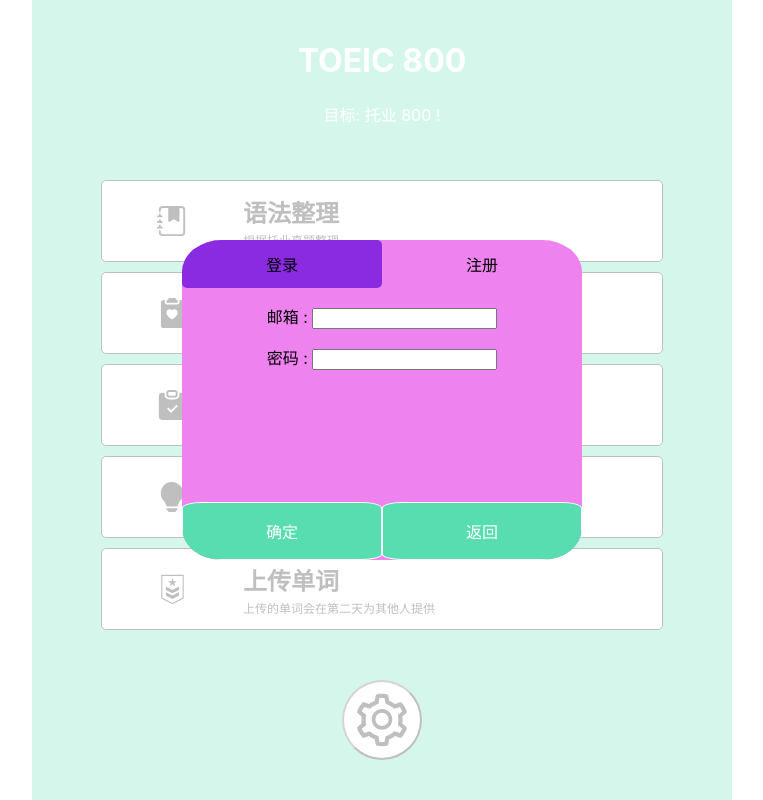
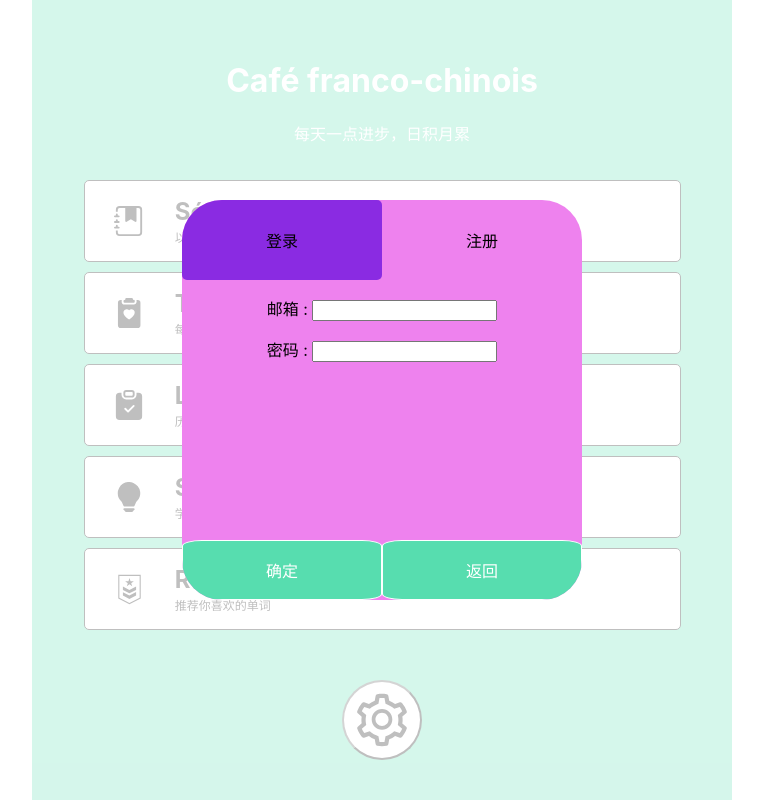
Before and after one commit to Chenbao2021/EnglishWeb2, a React app: page / in a window 1280 px wide. Both pictures are taken after a click on the button 640 px from the left and 720 px from the top of the page. Shown: the whole page, without its empty margins (258-1021 px from the left). Built offline with nearby package versions, Linux system fonts and the light colour scheme.

Commit message:
1704 some up to dates

```diff
--- a/src/App.css
+++ b/src/App.css
@@ -26,8 +26,10 @@
   flex-direction: column;
   align-items: center;
 }
-.app-header {
-
+.App-header{
+  display: flex;
+  justify-content: center;
+  align-items: center;
 }
 .m_setting{
 
@@ -44,13 +46,13 @@
 }
 .vocabulariesBoard{
   background-color: white;
-  width: 80%;
+  width: 100%;
   height: 100%;
   /* padding: 5%; */
   display: flex;
   flex-direction: column;
 
-  overflow: scroll;
+  overflow: auto;
   position: relative;
 }
 .bodyOption{
@@ -58,7 +60,7 @@
   border: 1px black solid;
   background-color: white;
 
-  width: 80%;
+  width: 85%;
   height: 10vh;
   border-radius: 5px;
 
@@ -72,7 +74,7 @@
   border: 1px black solid;
   background-color: white;
 
-  width: 80%;
+  width: 85%;
   height: 10vh;
   border-radius: 5px;
 
@@ -82,7 +84,7 @@
   align-items: center;
 }
 .bodyOptionRight{
-  flex-grow: 7;
+  flex-grow: 9;
 
   display: flex;
   flex-direction: column;
@@ -93,7 +95,7 @@
 }
 
 .bodyOptionLeft{
-  width: 25%;
+  width: 15%;
   display: flex;
   justify-content: center;
 }
@@ -116,6 +118,7 @@
 
 .bodySettingContents{
   height: 40vh;
+  min-height: 400px;
   width: 80vw;
   max-width: 400px;
   border-radius: 10%;
--- a/src/App.js
+++ b/src/App.js
@@ -53,7 +53,8 @@ function App() {
   const [uploadWordClicked, setUploadWordClicked] = useState('');
   const [checkVocabulariesBoard, setCheckVocabulariesBoard] = useState('');
   const [getWordClicked, setGetWordClicked ] = useState(false);
-
+  const [synonyme, setSynonyme] = useState('');
+  const [wordType, setWordType] = useState('');
 
   const getWord = async () => {
     var today = new Date(),
@@ -86,7 +87,7 @@ function App() {
   }
   const Options2 = (props) => {
     return(
-      <a href='https://drive.google.com/drive/folders/1H4d2b6fdilUh22k40n2kFfwNDotjwBUd?usp=share_link' className='bodyOption2'>
+      <a href='https://drive.google.com/drive/folders/1E3k8FBbMAUzVk4xmB7PK0-ivibB8zJqy?usp=share_link' className='bodyOption2'>
         <div className='bodyOptionLeft'>
           {props.icon}
         </div>
@@ -107,7 +108,10 @@ function App() {
   const M_SettingContents = (props) => {
     const connexion = async (props) => {
       if(inscription){
-        if(props.password === props.passwordBis && props.email === props.emailBis) {
+        if(props.password.length < 6) {
+          alert('密码必须要六位以上')
+        }
+        else if(props.password === props.passwordBis && props.email === props.emailBis) {
           createUserWithEmailAndPassword(auth, props.email, props.password)
           .then(async (userCredential) => {
             const user = userCredential.user;
@@ -147,20 +151,22 @@ function App() {
         .catch((error) => {
           const errorCode = error.code;
           const errorMessage = error.message;
+          alert('您的账号或者密码不正确!');
+          setPassword('')
         });
       }
     }
-    const deconnexion = () => {
-      auth.signOut()
-      .then(() => {
-        console.log('Utilisateur déconnecté');
-        setUserId('')
-      })
-      .catch((error) => {
-        console.log(error.message);
-      });
-      setUserName('')
-    }
+    // const deconnexion = () => {
+    //   auth.signOut()
+    //   .then(() => {
+    //     console.log('Utilisateur déconnecté');
+    //     setUserId('')
+    //   })
+    //   .catch((error) => {
+    //     console.log(error.message);
+    //   });
+    //   setUserName('')
+    // }
     const checkIn = async (props ) => {
     }
     const checkWord = async (props) => {
@@ -180,13 +186,13 @@ function App() {
         {
           userId === ''
           ?
-          <div style={{ display: 'flex', flexDirection: 'column',  justifyContent: 'space-between', backgroundColor : 'violet',  width: '100%', gridColumn: '1/3', gridRow: '1/3'    }}>
-            <div className='inscription-line' style={{ display: 'flex', flexDirection:"column", alignItems:"center", flexGrow: 1, justifyContent: 'center' }}>
-                  <div style={{ height: '20%', display: 'flex', flexDirection: 'row', width: '100%',  justifyContent: 'space-around' }}>
+          <div style={{ display: 'flex', flexDirection: 'column',  justifyContent: 'space-between', backgroundColor : 'violet',  width: '100%', gridColumn: '1/3', gridRow: '1/3',  }}>
+            <div className='inscription-line' style={{ display: 'flex', flexDirection:"column", alignItems:"center",  justifyContent: 'center', flexGrow: 3, }}>
+                  <div style={{ height: '80px', display: 'flex', flexDirection: 'row', width: '100%',  justifyContent: 'space-around' }}>
                     <button onClick={() => { setInscription(false) }} style={{ all: 'unset',  padding: '5px', flexGrow: 1, textAlign: 'center', borderRadius: '5px', backgroundColor: !inscription ? 'blueviolet': undefined }}>登录</button>
                     <button onClick={() => setInscription(true)} style={{ all: 'unset',  padding: '5px', flexGrow: 1, textAlign: 'center', borderRadius: '5px', backgroundColor: inscription ? 'blueviolet': undefined}}>注册</button>
                   </div>
-                  <div style={{ flexGrow: 5 }}>
+                  <div style={{ flexGrow: 1, }}>
                     <p style={{ marginBottom:0, padding: 0, }}>邮箱 : <input type='text' value={email} onChange={(e) => setEmail(e.target.value)} /> </p>
                     {
                       inscription ?
@@ -207,7 +213,7 @@ function App() {
                     }
                   </div>
             </div>
-            <div style={{ display: 'flex', flexDirection:'row',}}>
+            <div style={{ display: 'flex', flexDirection:'row', height: '80px', }}>
               <button style={{
                 width: '90%',
                 marginTop: '5%',
@@ -228,7 +234,13 @@ function App() {
           </div>
           :
           <>
-            <button onClick={() => { setSetting(false); setUploadWordClicked(true) }} className='btn1' >上传单词</button>
+            <button onClick={() => { if(userType === '') {
+                alert('您无法使用此功能!')
+              } else {
+                setSetting(false); setUploadWordClicked(true)
+            }}} className='btn1' >
+              上传单词
+            </button>
             <button onClick={() => { checkWord() }} className='btn2' >单词本子</button>
             <button onClick={() => { checkIn() }} className='btn3' >打卡</button>
             <button className='btn4' onClick={() => setSetting(false)}>返回</button>
@@ -254,7 +266,7 @@ function App() {
             var today = new Date(),
             date = today.getFullYear() + '-' + (today.getMonth() + 1) + '-' + today.getDate();
             const userRef = doc(db, 'users', userId);
-            await updateDoc(userRef, {skills: arrayUnion({cn: props.cn, en: props.en, description: props.description, date: date})})
+            await updateDoc(userRef, {skills: arrayUnion({cn: props.cn, en: props.en, description: props.description, type: props.type, synonyme: props.synonyme, date: date})})
             alert('单词已经保存在你的单词本里面了')
             setWordChinese('');
             setWordEnglish('');
@@ -267,18 +279,21 @@ function App() {
       }
       return(
         <>
-          <button onClick={() => { setGetWordClicked(true) }} style={{all: 'unset', display: 'flex', flexDirection: 'row', border: '1px black solid', backgroundColor: '#57DDAF', height: '150px', marginTop: '3%' , borderRadius: '2%',  }}>
-            <div style={{ width: '40%', borderRight: '1px black solid', display: 'flex', flexDirection: 'column', justifyContent:'space-around', alignItems: 'center', }}>
+          <button onClick={() => { setGetWordClicked(true) }} style={{all: 'unset', display: 'flex', flexDirection: 'row', border: '1px black solid', backgroundColor: '#57DDAF', height: '170px', marginTop: '2%' , borderRadius: '2%',  }}>
+            <div style={{width: '40%', borderRight: '1px black solid', display: 'flex', flexDirection: 'column', justifyContent: 'space-evenly', alignItems: 'center' }}>
+              <p>{props.synonyme}</p>
               <p>{props.cn}</p>
+              <div style={{ display:'flex',  flexDirection: 'row',  width: '100%', borderTop: '1px solid black',  justifyContent: 'center' }}>
                 <p>{props.en}</p>
               </div>
-            <div style={{ width: '60%' , padding: '5px', backgroundColor: '#D7DDAF' }}>
-              <p>{props.description}</p>
+            </div>
+            <div style={{ width: '60%' , padding: '5px', backgroundColor: '#D7DDAF', display: 'flex', flexDirection: 'column' }}>
+              <p style={{ all: 'unset', flexGrow: 4, overflow: 'auto', overflowAnchor: 'none' }}> 类型: {props.type} <br/> 详细描述: {props.description}</p>
             </div>
           </button>
           <Modal isOpen={getWordClicked}>
             <div className='inscription-line' style={{ display: 'flex', flexDirection:"column", alignItems:"center" }}>
-                      <p style={{ marginBottom:0, padding: 0, }}>默写它的英语 : <input  type="text" value={wordEnglish}  onChange={(e) => setWordEnglish(e.target.value)} style={{  width:'100%', padding: '1px', border: '1px solid black' }} /> </p>
+                      <p style={{ marginBottom:0, padding: 0, }}>默写它的法语 : <input  type="text" value={wordEnglish}  onChange={(e) => setWordEnglish(e.target.value)} style={{  width:'100%', padding: '1px', border: '1px solid black' }} /> </p>
                       <p style={{ marginBottom:0, padding: 0, }}>默写它的中文 : <input  type="text" value={wordChinese}  onChange={(e) => setWordChinese(e.target.value)} style={{  width:'100%', padding: '1px', border: '1px solid black' }} /> </p>
             </div>
             <div className='vocabulariesButtons' style={{ display: 'flex', justifyContent: 'center',  height: '80px',  }}>
@@ -289,7 +304,7 @@ function App() {
 
                 // bottom: '5vh',
               }}
-                onClick={() => getWord({cn: props.cn, en: props.en, description: props.description})}
+                onClick={() => getWord({cn: props.cn, en: props.en, description: props.description, synonyme: props.synonyme, type: props.type})}
               >
                 <p>确认</p>
               </button>
@@ -312,24 +327,25 @@ function App() {
     return(
       <Modal
         isOpen={clicked}
-        className='vocabulariesBoardContents'
+        // className='vocabulariesBoardContents'
       >
         <div className='vocabulariesBoard'>
           { words.length !== 0 ?
               words.map(word => {
                     return(
-                        Word({cn:word.cn, en:word.en, description:word.description})
+                        Word({cn:word.cn, en:word.en, description:word.description, type: word.type, synonyme: word.synonyme})
                     )
                     })
-            : <div style={{ display: 'flex', alignItems: 'center', justifyContent: 'center', flexDirection: 'row', flexGrow: 0.6, marginTop: '3%' , borderRadius: '2%',  }}>
+            : <div style={{ display: 'flex', alignItems: 'center', justifyContent: 'center', flexDirection: 'row', flexGrow: 1,  borderRadius: '2%',  }}>
                 <h1>没有单词啦!</h1>
               </div>
           }
-          <div className='vocabulariesButtons' style={{ display: 'flex', justifyContent: 'center',  height: '80px',  }}>
+          <div className='vocabulariesButtons' style={{ flexGrow: 1, display: 'flex', justifyContent: 'center', alignItems: 'flex-end', height: '80px', marginTop: '20px' ,  }}>
             <button style={{
               width: '100%',
-              height: '80%',
-              marginTop: '10%',
+              height: '100%',
+              maxHeight: '100px',
+
             }}
               onClick={() => setClicked(false)}
             >
@@ -342,7 +358,6 @@ function App() {
   }
   const M_CheckVocabulariesBoard = (props) => {
     const Word = (props) => {
-
       const getWord = async (props) => {
         if(userId === '') {
           alert('请登录!');
@@ -353,12 +368,15 @@ function App() {
       }
       return(
         <button onClick={() => { getWord({cn: props.cn, en: props.en, description: props.description}) }} style={{all: 'unset', display: 'flex', flexDirection: 'row', border: '1px black solid', backgroundColor: '#57DDAF', marginTop: '3%' , borderRadius: '2%', height: '150px',  }}>
-          <div style={{ width: '40%', borderRight: '1px black solid', display: 'flex', flexDirection: 'column', justifyContent:'space-around', alignItems: 'center', }}>
-            <p>{props.cn}</p>
-            <p>{props.en}</p>
+            <div style={{ paddingTop: '2%', width: '40%', borderRight: '1px black solid', display: 'flex', flexDirection: 'column', justifyContent:'space-around', alignItems: 'center' }}>
+              <p>中文: {props.cn}</p>
+              <p>法语: {props.en}</p>
+              <div style={{ display:'flex', flexDirection: 'row',  width: '100%', borderTop: '1px solid black', justifyContent: 'space-evenly' }}>
+                <p>拼音: {props.synonyme}</p>
               </div>
-          <div style={{ width: '60%' , padding: '5px', backgroundColor: '#D7DDAF' }}>
-            <p>{props.description}</p>
+            </div>
+            <div style={{ width: '60%' , padding: '5px', backgroundColor: '#D7DDAF', display: 'flex', flexDirection: 'column' }}>
+              <p style={{ all: 'unset', flexGrow: 4 }}> 类型: {props.type} <br/> 详细描述: {props.description}</p>
             </div>
         </button>
       )
@@ -373,7 +391,7 @@ function App() {
             words.length !== 0 ?
               words.map(word => {
                 return(
-                    <Word cn={word.cn} en={word.en} description={word.description} />
+                    <Word cn={word.cn} en={word.en} description={word.description} type={word.type} synonyme={word.synonyme} />
                 )
                 })
             : <div style={{ display: 'flex', alignItems: 'center', justifyContent: 'center', flexDirection: 'row', flexGrow: 0.6, marginTop: '3%' , borderRadius: '2%',  }}>
@@ -494,8 +512,9 @@ function App() {
           <div className='vocabulariesButtons' style={{ display: 'flex', justifyContent: 'center', flexGrow: 1  }}>
             <div className='inscription-line' style={{ display: 'flex', flexDirection:"column", alignItems:"center" }}>
                   <h3>谢谢提供单词!</h3>
-                  <p style={{ marginBottom:0, padding: 0, }}>Word : <input  type="text" value={word}  onChange={(e) => setWord(e.target.value)} style={{  width:'100%', padding: '1px', border: '1px solid black' }} /> </p>
-                  <p>Description : <textarea   type="text" style={{ all: 'unset',   textAlign: 'unset', border: '1px black solid', height:'30vh', width: "100%", padding: '1px' }} value={wordDescription} onChange={(e) => setWordDescryption(e.target.value)} /> </p>
+                  <p>提供的单词会在检查以后出现</p>
+                  <p style={{ marginBottom:0, padding: 0, }}>单词 : <input  type="text" value={word}  onChange={(e) => setWord(e.target.value)} style={{  width:'100%', padding: '1px', border: '1px solid black' }} /> </p>
+                  <p>原因 : <textarea   type="text" style={{ all: 'unset',   textAlign: 'unset', border: '1px black solid', height:'30vh', width: "100%", padding: '1px' }} value={wordDescription} onChange={(e) => setWordDescryption(e.target.value)} /> </p>
             </div>
               <button style={{
                 width: '90%',
@@ -523,15 +542,26 @@ function App() {
     )
   }
   const M_UploadWord = (props) => {
+    const [day, setDay] = useState('');
+    const [month, setMonth] = useState('');
+    const [year, setYear] = useState('');
+
+    useEffect(() => {
+      var today = new Date();
+      setDay(today.getDate());
+      setMonth(today.getMonth()+1 );
+      setYear(today.getFullYear());
+    }, [])
     const pushWord = () => {
       const docRef = doc(db, 'vocabularies', `${wordEnglish}`);
-      var today = new Date(),
-      date = today.getFullYear() + '-' + (today.getMonth() + 1) + '-' + today.getDate();
-      setDoc(docRef, {en: wordEnglish, cn: wordChinese,  description: wordDescription, date: date }).then(() => {
+      const date = year + '-' + month + '-' + day;
+      setDoc(docRef, {en: wordEnglish, cn: wordChinese,  description: wordDescription, date: date, type: wordType, synonyme: synonyme }).then(() => {
         alert('成功上传单词!');
         setWordChinese('');
         setWordEnglish('');
         setWordDescryption('');
+        setWordType('');
+        setSynonyme('');
         setUploadWordClicked(false);
       })
       .catch((error) => {
@@ -540,37 +570,49 @@ function App() {
 
       setAddWordClicked(false);
     }
+
     return(
         <Modal
           isOpen={uploadWordClicked}
         >
-          <div className='vocabulariesButtons' style={{ display: 'flex', justifyContent: 'center', flexGrow: 1  }}>
+          <div style={{ height: '100%', width: '100%', display: 'flex', flexDirection: 'column', justifyContent: 'center', flexGrow: 1, }}>
             <div className='inscription-line' style={{ display: 'flex', flexDirection:"column", alignItems:"center" }}>
-                  <p style={{ marginBottom:0, padding: 0, }}>English : <input  type="text" value={wordEnglish}  onChange={(e) => setWordEnglish(e.target.value)} style={{  width:'100%', padding: '1px', border: '1px solid black' }} /> </p>
-                  <p style={{ marginBottom:0, padding: 0, }}>Chinese : <input  type="text" value={wordChinese}  onChange={(e) => setWordChinese(e.target.value)} style={{  width:'100%', padding: '1px', border: '1px solid black' }} /> </p>
-                  <p>Description : <textarea   type="text" style={{ all: 'unset',   textAlign: 'unset', border: '1px black solid', height:'30vh', width: "100%", padding: '1px' }} value={wordDescription} onChange={(e) => setWordDescryption(e.target.value)} /> </p>
+                  <p style={{ marginBottom:0, padding: 0, }}>法语 : <input  type="text" value={wordEnglish}  onChange={(e) => setWordEnglish(e.target.value)} style={{  width:'100%', padding: '1px', border: '1px solid black' }} /> </p>
+                  <p style={{ marginBottom:0, padding: 0, }}>中文 : <input  type="text" value={wordChinese}  onChange={(e) => setWordChinese(e.target.value)} style={{  width:'100%', padding: '1px', border: '1px solid black' }} /> </p>
+                  <p>介绍 : <textarea   type="text" style={{ all: 'unset',   textAlign: 'unset', border: '1px black solid', height:'30vh', width: "100%", padding: '1px' }} value={wordDescription} onChange={(e) => setWordDescryption(e.target.value)} /> </p>
+                  <p style={{ }}>单词类型 :   <select value={wordType} onChange={(event) => {setWordType(event.target.value)}}>
+                      <option value="">--请选择一种类型--</option>
+                      <option value="Verb">动词</option>
+                      <option value="Noun">名词</option>
+                      <option value="Adverb">副词</option>
+                      <option value="Adjectif">形容词</option>
+                  </select></p>
+                  <p>拼音: <input  type="text" value={synonyme}  onChange={(e) => setSynonyme(e.target.value)} style={{  width:'100%', padding: '1px', border: '1px solid black' }} /></p>
             </div>
+            <div style={{ display:'flex', flexDirection:'row', justifyContent: 'center', alignItems: 'center', }}>
+              <p>日: <input  type="text" value={day}  onChange={(e) => setDay(e.target.value)} style={{  width:'50%', padding: '1px', border: '1px solid black' }} /></p>
+              <p>月: <input  type="text" value={month}  onChange={(e) => setMonth(e.target.value)} style={{  width:'50%', padding: '1px', border: '1px solid black' }} /></p>
+              <p>年: <input  type="text" value={year}  onChange={(e) => setYear(e.target.value)} style={{  width:'50%', padding: '1px', border: '1px solid black' }} /></p>
+
+            </div>
+            <div style={{ flexGrow: 1, display: 'flex', flexDirection: 'row', alignItems: 'flex-end',  }}>
               <button style={{
-                width: '90%',
+                width: '70%',
                 marginTop: '5%',
-                position: 'absolute',
-                bottom: '15vh',
               }}
                 onClick={() => pushWord()}
               >
                 <p>确定</p>
               </button>
               <button style={{
-                width: '90%',
+                width: '70%',
                 marginTop: '5%',
-
-                position: 'absolute',
-                bottom: '5vh',
               }}
                 onClick={() => setUploadWordClicked(false)}
               >
                 <p>返回</p>
               </button>
+            </div>
           </div>
         </Modal>
     )
@@ -579,16 +621,16 @@ function App() {
       <div className="App">
         <header className="App-header">
             <div style={{ color: 'white' }}>
-              <h1>TOEIC 800</h1>
-              <p>目标: 托业 800 ! </p>
+              <h1>Café franco-chinois</h1>
+              <p> 每天一点进步，日积月累 </p>
             </div>
         </header>
         <body className='App-body'>
-            <Options2 title="语法整理" description='根据托业真题整理' icon={<BsFillJournalBookmarkFill color="black" size="30px" />} />
-            <Options f={getWord} title="今日单词" description='每天三个单词' icon={<BsClipboard2HeartFill color="black" size="30px" />} />
-            <Options f={setDateClicked} title="历史单词" description='历史单词' icon={<BsClipboardCheckFill size="30px" />}/>
-            <Options f={setUsefulwebClicked} title="推荐网站" description='亲自使用过, 点击网站名字直达' icon={<BsFillLightbulbFill size="30px"/>} />
-            <Options f={setAddWordClicked} title="上传单词" description='上传的单词会在第二天为其他人提供' icon={<GiRank3 size="35px"/>} />
+            <Options2 title="Séances précédantes" description='以往会议记录' icon={<BsFillJournalBookmarkFill color="black" size="30px" />} />
+            <Options f={getWord} title="Trois mots par jour" description='每天三个单词' icon={<BsClipboard2HeartFill color="black" size="30px" />} />
+            <Options f={setDateClicked} title="Les mots d'avants" description='历史单词' icon={<BsClipboardCheckFill size="30px" />}/>
+            <Options f={setUsefulwebClicked} title="Sites recommendé " description='学习语言的推荐网站' icon={<BsFillLightbulbFill size="30px"/>} />
+            <Options f={setAddWordClicked} title="Recommander des mots" description='推荐你喜欢的单词' icon={<GiRank3 size="35px"/>} />
             <div style={{ flexGrow: 10, display: 'flex', flexDirection: 'column', justifyContent: 'center', }}>
               {M_Setting()}
             </div>
```
Lines whose indentation alone changed are shown as unchanged.
